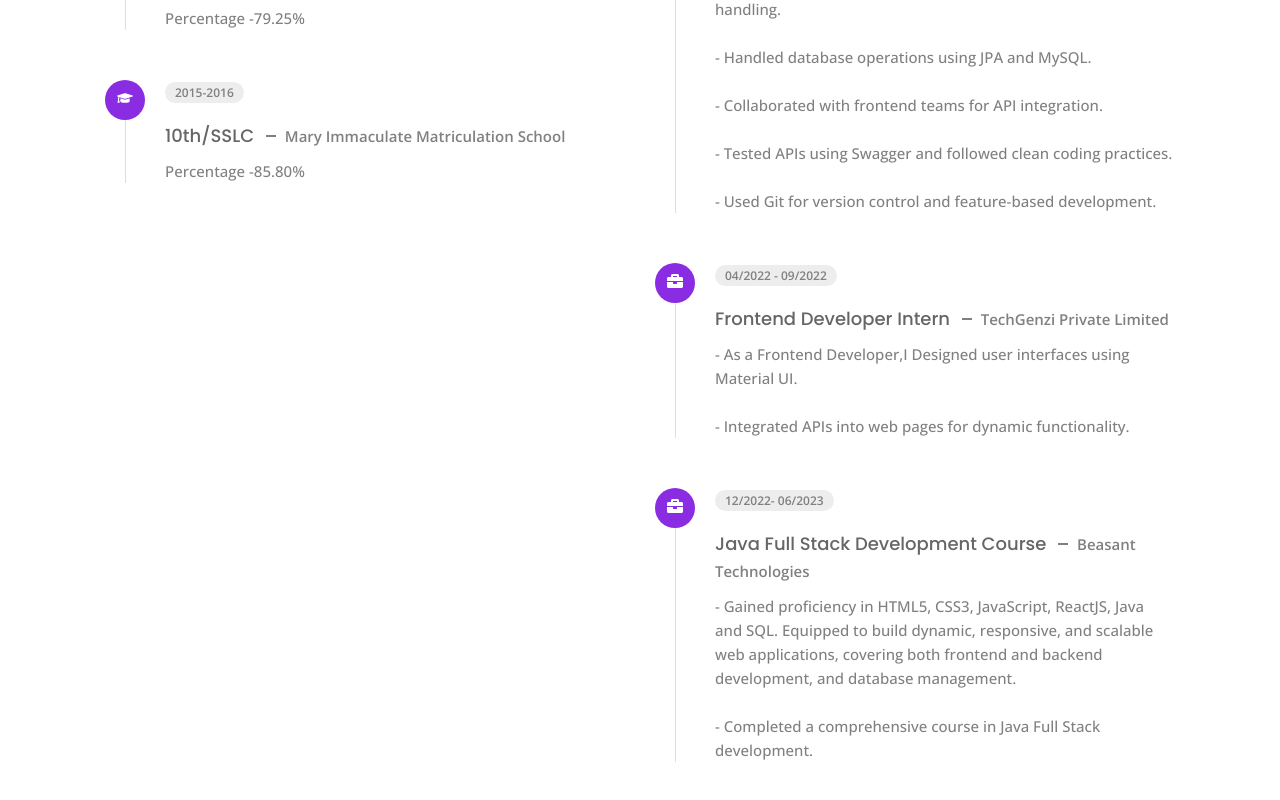
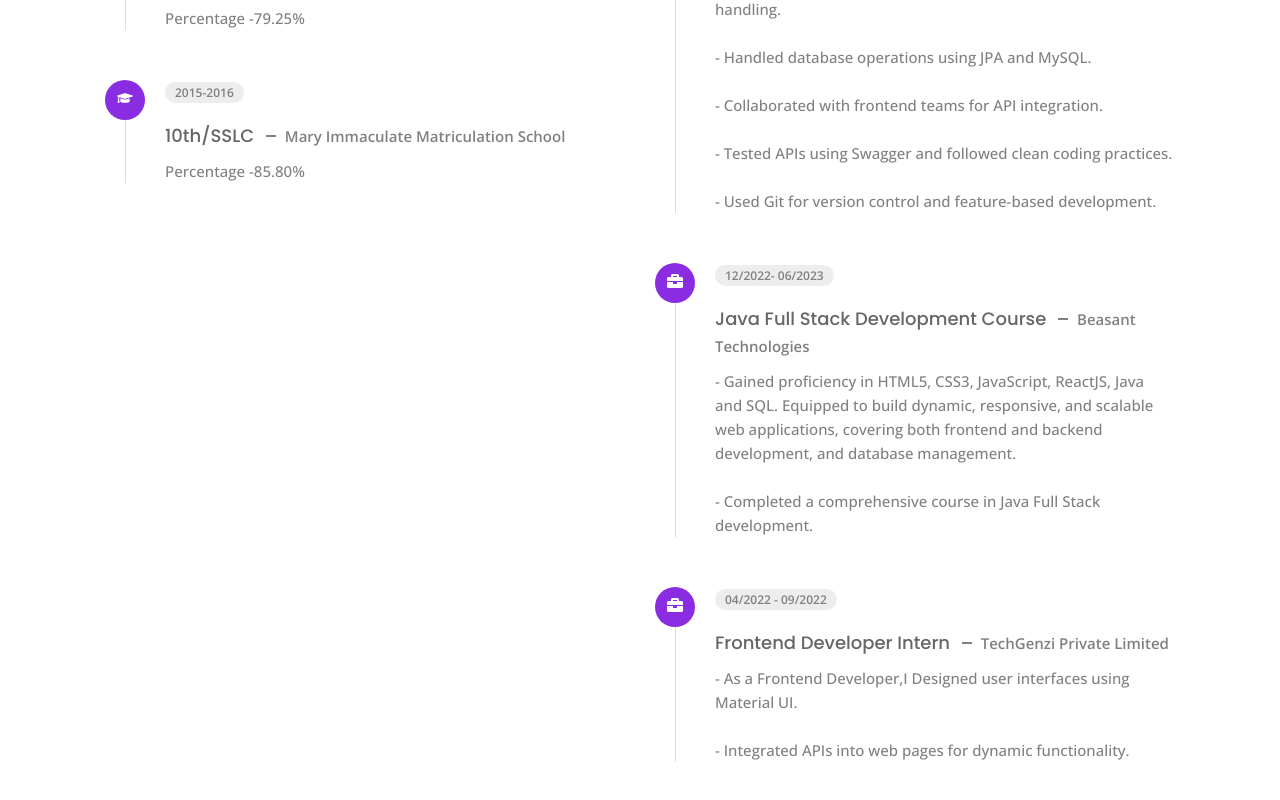
Before and after one commit to Sundar429/PRODIGY_WD_04, a React app: page /about in a window 1280 px wide. Shown: the part 1857-2657 px from the top of the page. Built offline with nearby package versions, Linux system fonts and the light colour scheme; the HTML template or start-up script is replaced by a standard one.

Commit message:
Changed the content in about section

```diff
--- a/src/data.jsx
+++ b/src/data.jsx
@@ -148,22 +148,23 @@ export const resume = [
     title: 'Java Backend Developer <span>Staunch Info Solutions</span> ',
     desc: '- Developed and maintained backend REST APIs using Spring Boot. <br/> <br/>-  Worked on backend business logic and data-related features. <br/> <br/>-  Implemented validations, DTO mapping, and exception handling. <br/> <br/>-  Handled database operations using JPA and MySQL.  <br/> <br/>-  Collaborated with frontend teams for API integration.  <br/> <br/>- Tested APIs using Swagger and followed clean coding practices. <br/> <br/>-  Used Git for version control and feature-based development.',
   },
+
+
   {
     id: 2,
+    category: 'experience',
+    icon: <FaBriefcase />,
+    year: '12/2022- 06/2023',
+    title: 'Java Full Stack Development Course <span>Beasant Technologies</span> ',
+    desc: '- Gained proficiency in HTML5, CSS3, JavaScript, ReactJS, Java and SQL. Equipped to build dynamic, responsive, and scalable web applications, covering both frontend and backend development, and database management.<br/> <br/>  - Completed a comprehensive course in Java Full Stack development.',
+  },
+   {
+    id: 3,
     category: 'experience',
     icon: <FaBriefcase />,
     year: '04/2022 - 09/2022',
     title: 'Frontend Developer Intern <span>TechGenzi Private Limited</span> ',
     desc: '- As a Frontend Developer,I Designed user interfaces using Material UI. <br/> <br/>- Integrated APIs into web pages for dynamic functionality.',
-  },
-
-  {
-    id: 3,
-    category: 'experience',
-    icon: <FaBriefcase />,
-    year: '12/2022- 06/2023',
-    title: 'Java Full Stack Development Course <span>Beasant Technologies</span> ',
-    desc: '- Gained proficiency in HTML5, CSS3, JavaScript, ReactJS, Java and SQL. Equipped to build dynamic, responsive, and scalable web applications, covering both frontend and backend development, and database management.<br/> <br/>  - Completed a comprehensive course in Java Full Stack development.',
   },
 
 
```
